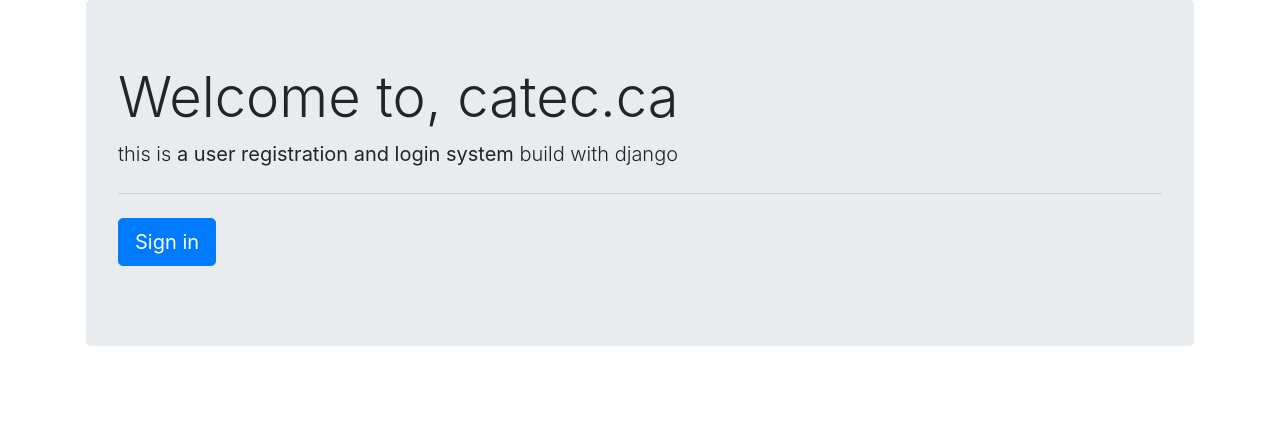
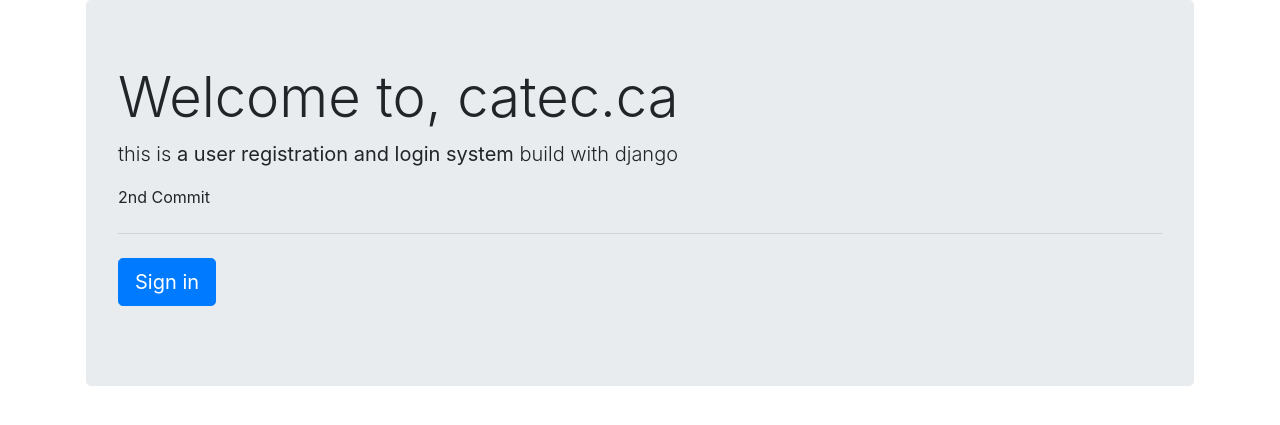
Before and after one commit to mdallrabbi/catec.ca, a Django app: page / in a window 1280 px wide. Shown: the part 88-513 px from the top of the page. Run offline with Django 3.2, Linux system fonts and the light colour scheme; some libraries are stand-ins or nearby versions.

Commit message:
2nd Commit

```diff
--- a/users/templates/users/home.html
+++ b/users/templates/users/home.html
@@ -5,6 +5,9 @@
         <h1 class="display-4">Welcome to, {{user.first_name.title|default:'catec.ca'}}</h1>
         <p class="lead">
             this is <b>a user registration and login system</b> build with django
+        </p>
+        <p>
+            2nd Commit
         </p>
         <hr class="my-4">
         <p class="lead">
```
